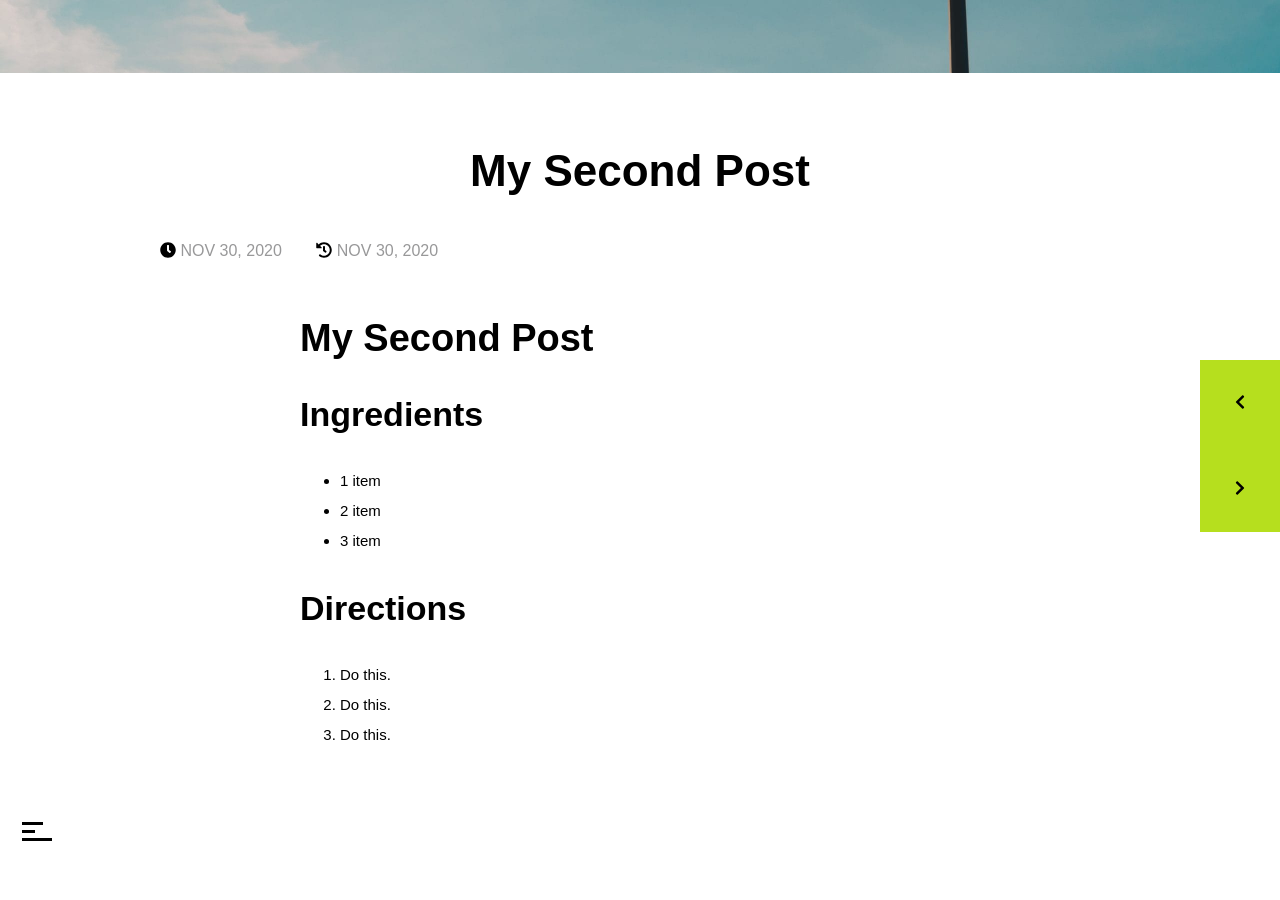
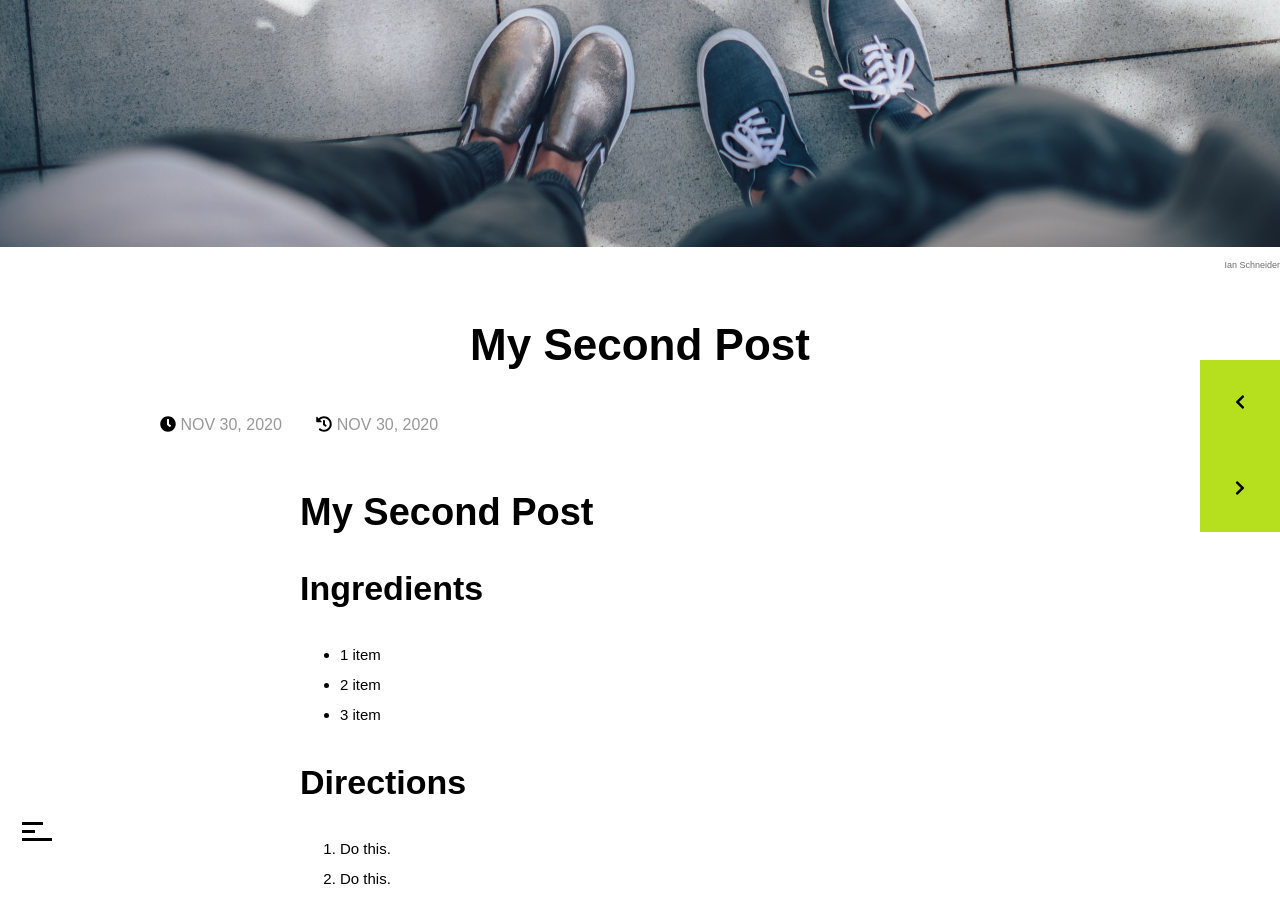
Before and after one commit to dmalcaba/victus, a Jekyll site: the page built from _posts/2020-11-30-my-second-post.md, in a window 1280 px wide and 900 px high, scrolled down 758 px. Built offline with Jekyll 4.4.1, drawn with Linux system fonts in a browser that asks for light colours; nearby versions of some CDN libraries; before the commit the page ends 1523 px from its top, so only the background shows below that.

Commit message:
Update second post sample

```diff
--- a/_posts/2020-11-30-my-second-post.md
+++ b/_posts/2020-11-30-my-second-post.md
@@ -1,6 +1,8 @@
 ---
-title: My Second Post
-image: hermes-rivera-ahHn48-zKWo-unsplash-scaled.jpg
+image: ian-schneider-TamMbr4okv4-unsplash.jpg
+credits:
+  url: https://unsplash.com/@goian?utm_source=unsplash&utm_medium=referral&utm_content=creditCopyText
+  caption: Ian Schneider
 ---
 
 # {{ page.title }}
```
Also changed, not shown: assets/img/hermes-rivera-ahHn48-zKWo-unsplash-scaled.jpg (deleted).
